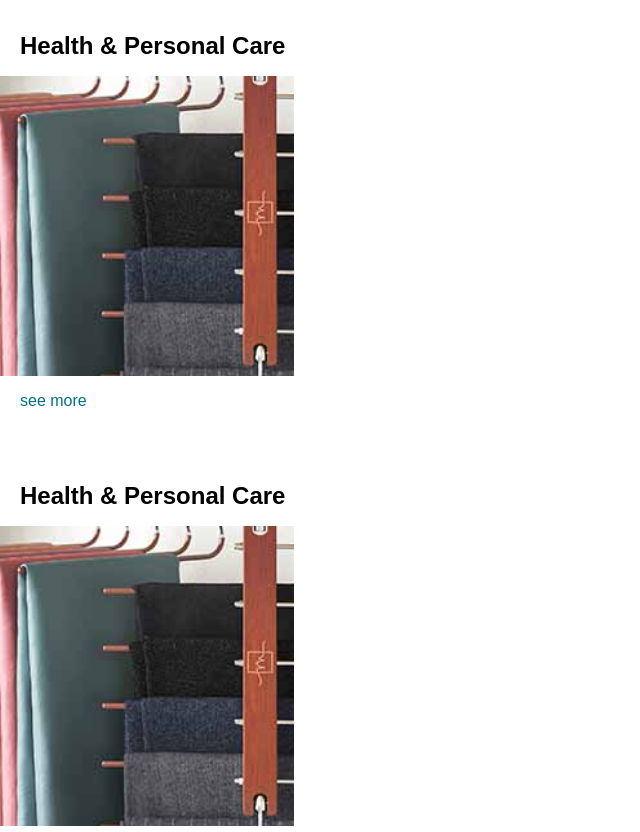
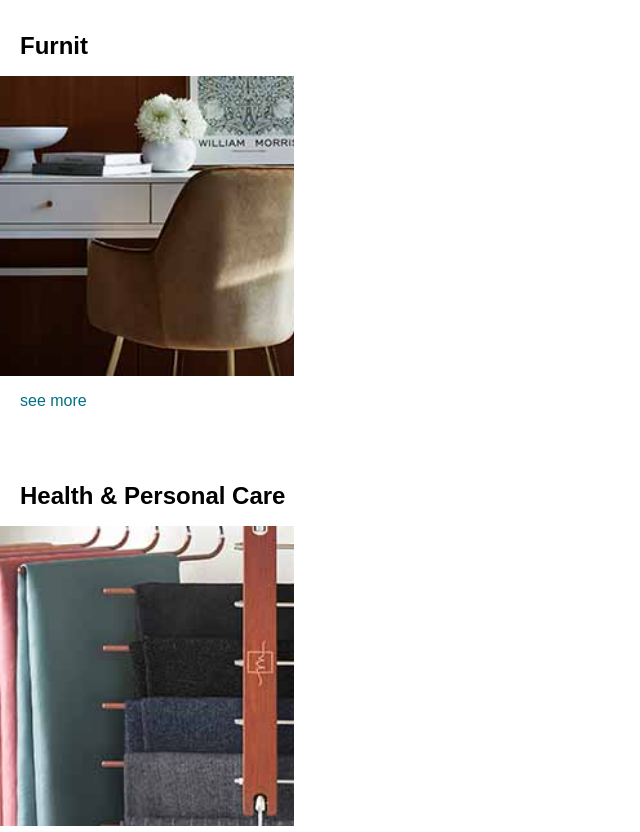
Before and after one commit to Nihar2516/amazon, a plain HTML site: page index.html in a window 1280 px wide. Shown: the part 1353-2185 px from the top of the page, without its empty margins (0-640 px from the left). Drawn offline with Linux system fonts and the light colour scheme.

Commit message:
Update index.html

```diff
--- a/index.html
+++ b/index.html
@@ -96,10 +96,10 @@
             <p>see more</p>
             </div>
     </div>
-    <div class="box1 box">
+    <div class="box3 box">
         <div class="box-content">
-            <h2>Health & Personal Care</h2>
-            <div class="box-img" style="background-image: url('amazon/box1_image.jpg');"></div>
+            <h2>Furnit</h2>
+            <div class="box-img" style="background-image: url('amazon/box3_image.jpg');"></div>
             <p>see more</p>
             </div>
     </div>
```
